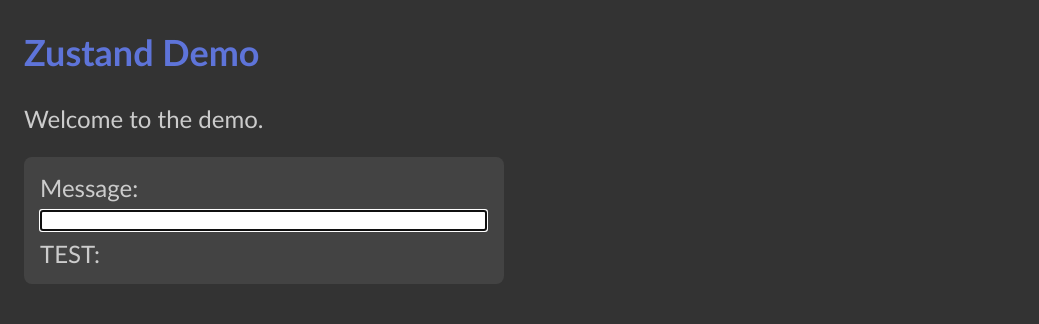
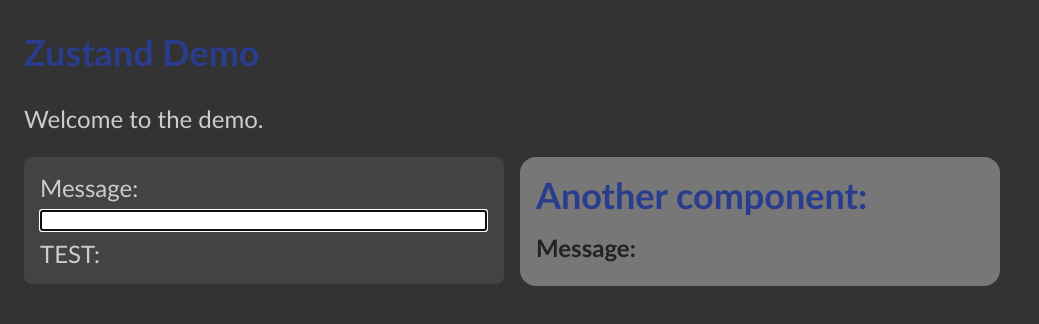
Before and after one commit to edwardtanguay/et005-zustand-demo-site, a React (Vite) app: page / in a window 1280 px wide. Shown: the top 324 px of the page, without its empty margins (0-1039 px from the left). Built offline with nearby package versions, Linux system fonts and the light colour scheme.

Commit message:
finished20

```diff
--- a/src/App.scss
+++ b/src/App.scss
@@ -8,7 +8,7 @@
 	font-size: 1.5rem;
 
 	h2 {
-		color: rgb(94, 116, 217);
+		color: rgb(42, 60, 141);
 	}
 
 	.App {
--- a/src/App.tsx
+++ b/src/App.tsx
@@ -1,5 +1,6 @@
 import { useState } from 'react';
 import './App.scss';
+import { InfoBox } from './components/InfoBox';
 
 function App() {
 	const [message, setMessage] = useState('');
@@ -20,6 +21,9 @@
 						TEST: {message}
 					</div>
 				</section>
+				<section className="dataArea">
+					<InfoBox message={message} />
+				</section>
 			</main>
 		</div>
 	);
--- /dev/null
+++ b/src/components/InfoBox.tsx
@@ -0,0 +1,16 @@
+interface IInfoBoxProps {
+	message: string;
+}
+
+export const InfoBox = (props: IInfoBoxProps) => {
+	const { message } = props;
+	return (
+		<div className="infoBox">
+			<h2>Another component:</h2>
+			<div className="row">
+				<label>Message:</label>{' '}
+				<span className="theValue">{message}</span>
+			</div>
+		</div>
+	);
+};
```
